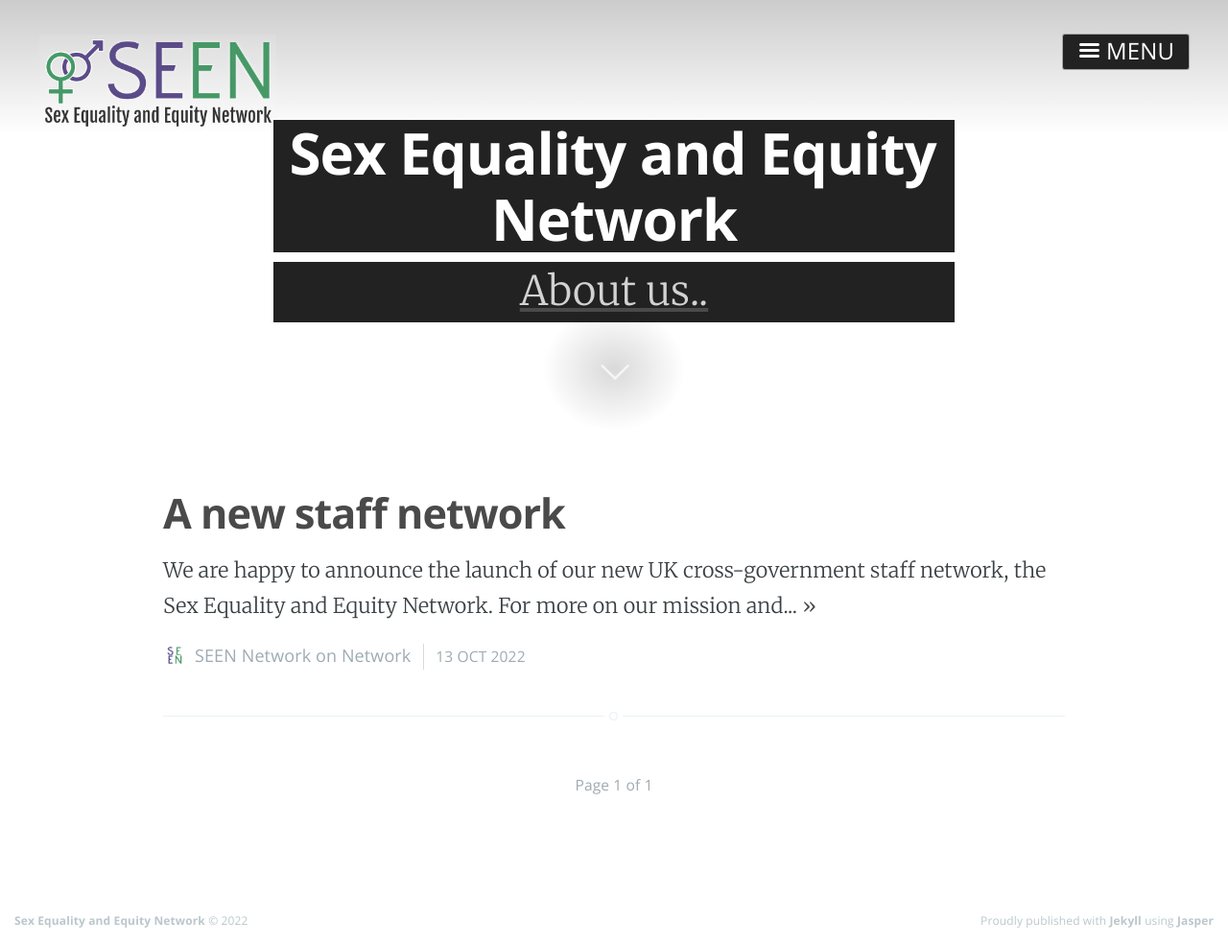
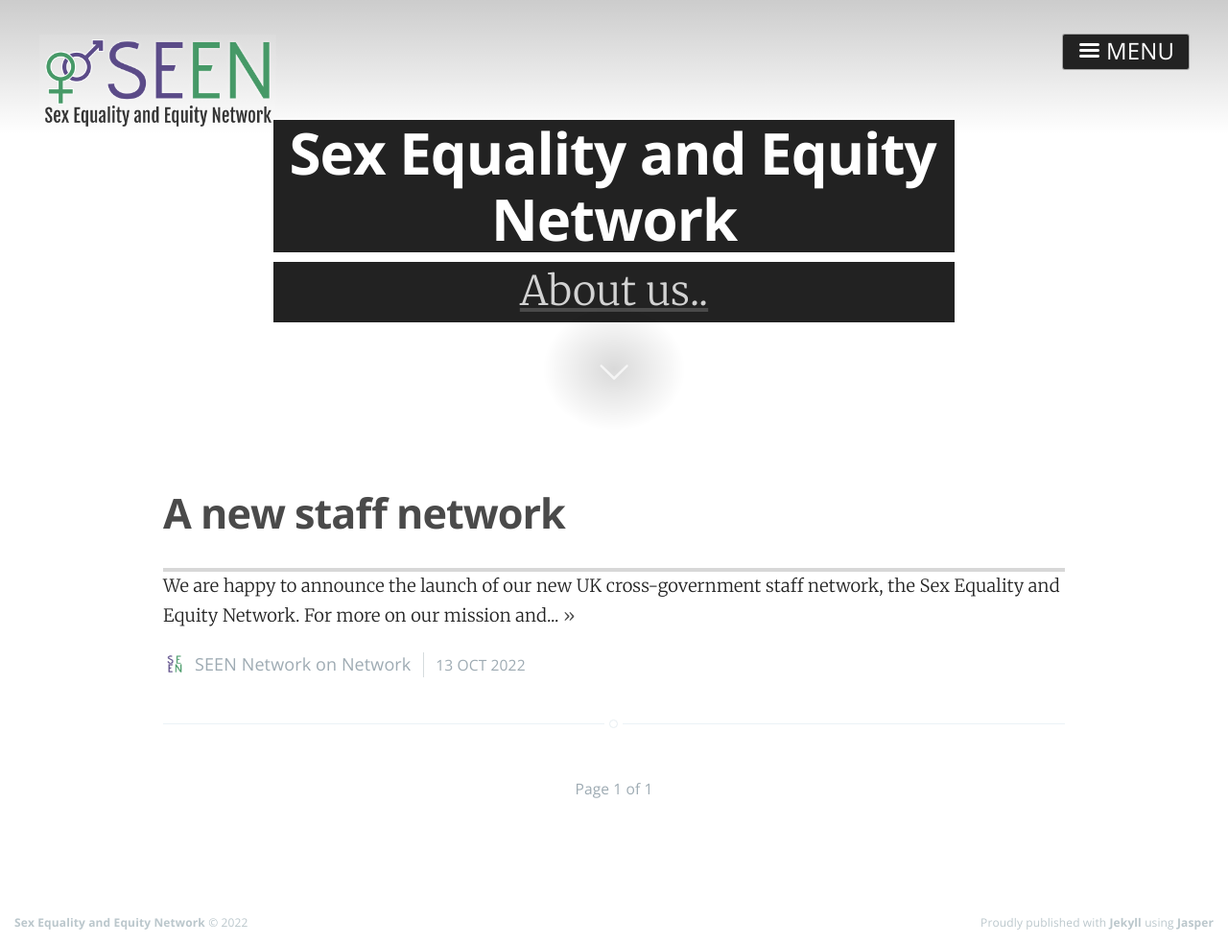
Before and after one commit to seen-network/seen-network.github.io, a Jekyll site: the page built from index.html, in a window 1280 px wide. Shown: the whole page at 96% size. Built offline with Jekyll 4.4.1, drawn with Linux system fonts in a browser that asks for light colours; nearby versions of some CDN libraries; the list of posts is cut into pages by our own code.

Commit message:
css improvements

```diff
--- a/assets/css/screen.css
+++ b/assets/css/screen.css
@@ -186,9 +186,9 @@
     max-height: 100%;
     font-family: "Merriweather", serif;
     letter-spacing: 0.01rem;
-    font-size: 2rem;
+    font-size: 1.7rem;  /* main font size - customised */
     line-height: 1.75em;
-    color: #3A4145;
+    color: #222;
     -webkit-font-feature-settings: 'kern' 1;
     -moz-font-feature-settings: 'kern' 1;
     -o-font-feature-settings: 'kern' 1;
@@ -213,6 +213,7 @@
     margin: 0 0 0.4em 0;
     font-family: "Open Sans", sans-serif;
     text-rendering: geometricPrecision;
+    margin-bottom: 0.75em; /* custom */
 }
 
 h1 {
@@ -258,7 +259,15 @@
     -o-font-feature-settings: 'liga' 1, 'onum' 1, 'kern' 1;
     margin: 0 0 1.75em 0;
     text-rendering: geometricPrecision;
-}7
+}
+
+/* custom list mods */
+p + ul, p + ol { margin-top: -1em; }
+ul + p, ol + p { margin-top: 1.75em; }
+
+/* custom header mods */
+.post-content { margin-top: 2.5em; }
+.post-header { border-bottom: #d7d7d7 0.2em solid; }
 
 ol, ul {
     padding-left: 3rem;
@@ -311,7 +320,7 @@
 blockquote {
     -moz-box-sizing: border-box;
     box-sizing: border-box;
-    margin: 1.75em 0 1.75em -2.2em;
+    margin: 1.75em 0 1.75em 0; /* customised */
     padding: 0 0 0 1.75em;
     border-left: #4A4A4A 0.4em solid;
 }
```
